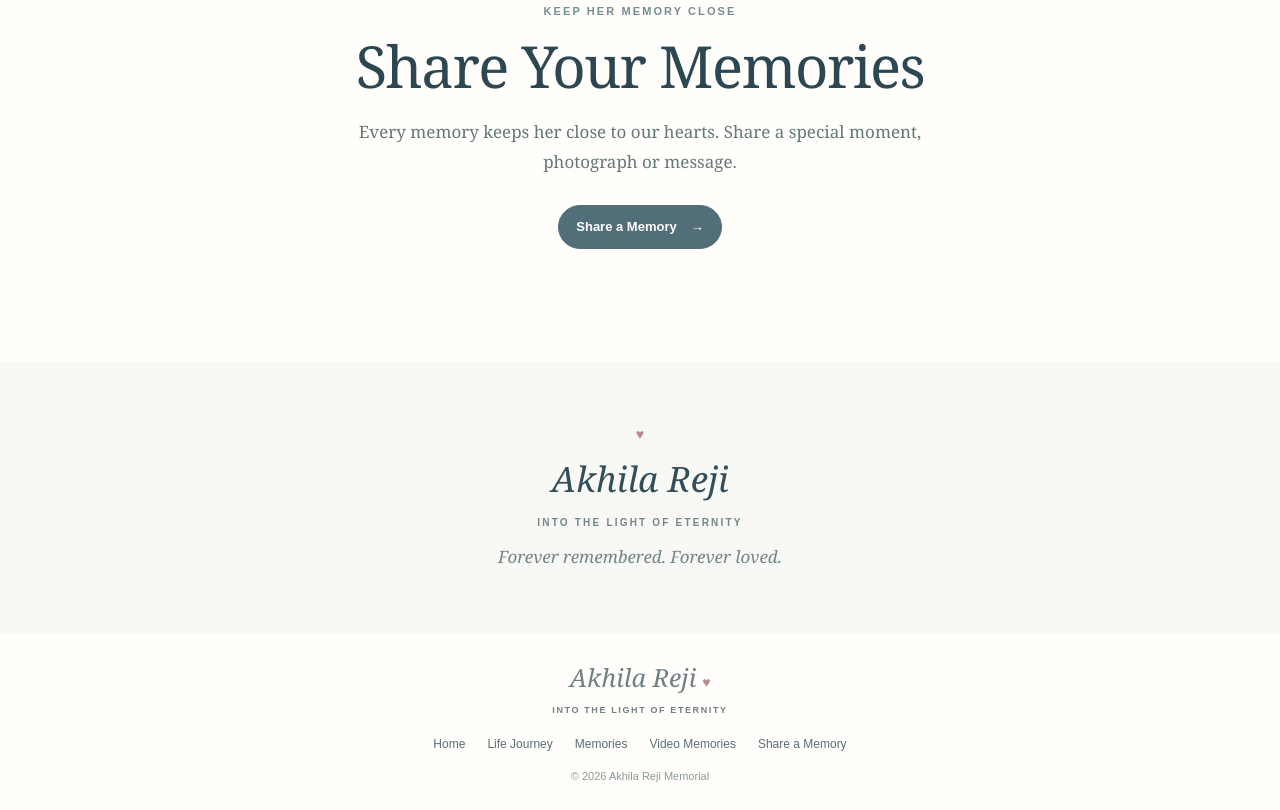
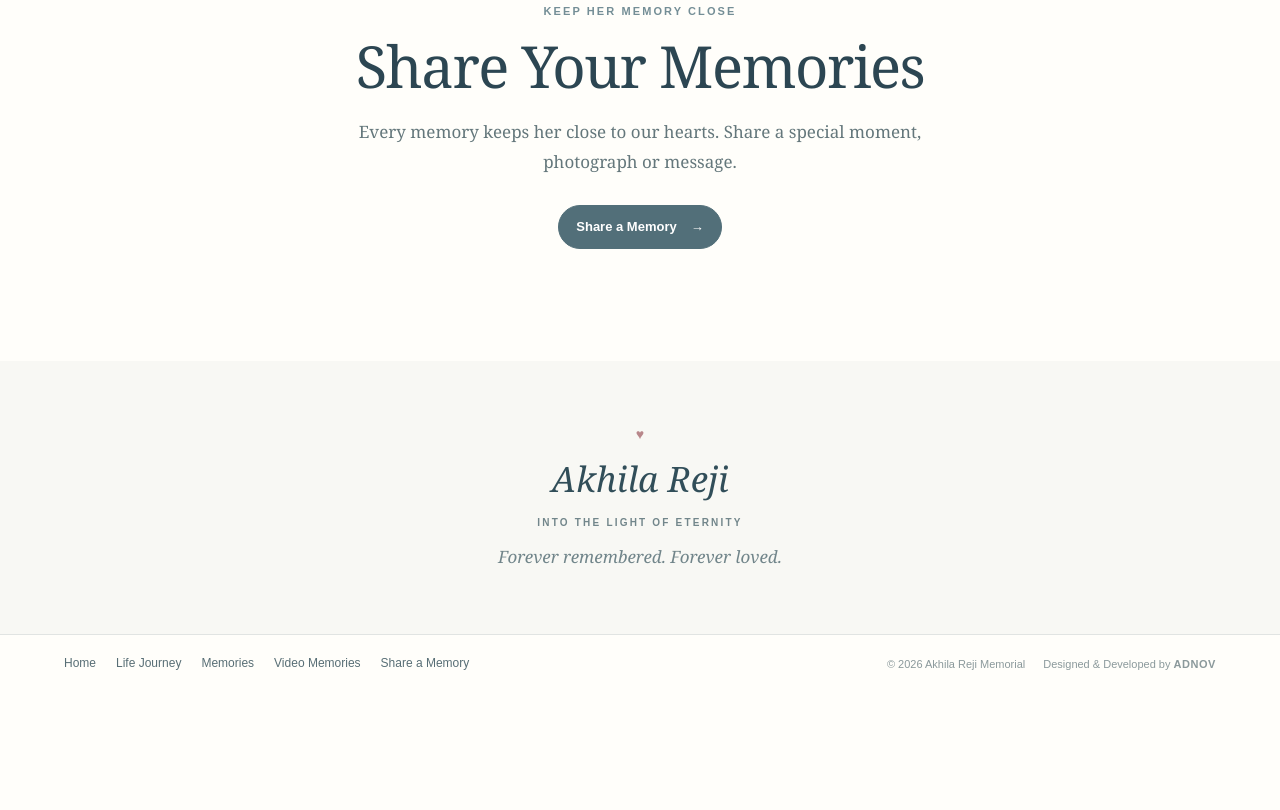
Before and after one commit to dicaprio-aa/memorial-website, a plain HTML site: page index.html in a window 1280 px wide. Shown: the part 4714-5524 px from the top of the page. After the commit the page ends 5407 px from the top, so only its background shows below. Drawn offline with Linux system fonts and the light colour scheme.

Commit message:
Fix memorial homepage design

```diff
--- a/css/home.css
+++ b/css/home.css
@@ -216,12 +216,14 @@ body.home-page figure, body.home-page blockquote { margin: 0; }
 .closing-section h2 { margin: 8px 0 0; color: #314e59; font: italic 35px var(--home-serif); }
 .closing-section .hero-tagline { margin-top: 13px; }
 .closing-words { margin: 13px 0 0; color: #71858a; font: italic 17px var(--home-serif); }
-.home-footer { display: grid; justify-items: center; gap: 12px; padding: 30px 20px 25px; color: #718086; background: #fffefa; text-align: center; }
-.home-footer .home-brand { font-size: 25px; }
-.home-footer > p { margin: 0; font-size: 9px; font-weight: 600; letter-spacing: .18em; }
-.home-footer nav { display: flex; flex-wrap: wrap; justify-content: center; gap: 10px 22px; margin-top: 5px; }
-.home-footer nav a { color: #586e75; font-size: 12px; }
-.home-footer small { color: #8b999b; font-size: 11px; }
+.home-footer { display: flex; align-items: center; justify-content: space-between; gap: 18px 28px; padding: 19px clamp(20px, 5vw, 76px); border-top: 1px solid var(--home-line); color: #718086; background: #fffefa; }
+.home-footer nav { display: flex; flex-wrap: wrap; justify-content: flex-start; gap: 8px 20px; }
+.home-footer nav a { color: #586e75; font-size: 12px; transition: color .2s ease; }
+.home-footer nav a:hover { color: #9b7275; }
+.footer-meta { display: flex; flex-wrap: wrap; align-items: center; justify-content: flex-end; gap: 6px 18px; }
+.home-footer small, .footer-credit { color: #8b999b; font-size: 11px; }
+.footer-credit a { color: #728a91; font-weight: 600; letter-spacing: .05em; }
+.footer-credit a:hover { color: #9b7275; }
 
 @media (max-width: 900px) {
     .home-hero { grid-template-columns: minmax(0, 1fr) minmax(270px, .8fr); gap: 34px; padding-inline: clamp(28px, 7vw, 72px); }
@@ -304,6 +306,9 @@ body.home-page figure, body.home-page blockquote { margin: 0; }
     .quote-section { padding-block: 76px; }
     .additional-quote { font-size: 16px; }
     .share-section { padding-block: 80px 82px; }
+    .home-footer { flex-direction: column; justify-content: center; gap: 12px; padding: 22px 18px; text-align: center; }
+    .home-footer nav { justify-content: center; gap: 8px 16px; }
+    .footer-meta { justify-content: center; gap: 4px 12px; }
 }
 
 @media (max-width: 420px) {
--- a/index.html
+++ b/index.html
@@ -153,12 +153,13 @@
     </main>
 
     <footer class="home-footer">
-        <a class="home-brand" href="index.html">Akhila Reji<span aria-hidden="true">♥</span></a>
-        <p>INTO THE LIGHT OF ETERNITY</p>
         <nav aria-label="Footer navigation">
             <a href="index.html">Home</a><a href="about.html">Life Journey</a><a href="gallery.html">Memories</a><a href="videos.html">Video Memories</a><a href="share.html">Share a Memory</a>
         </nav>
-        <small>© 2026 Akhila Reji Memorial</small>
+        <div class="footer-meta">
+            <small>© 2026 Akhila Reji Memorial</small>
+            <span class="footer-credit">Designed &amp; Developed by <a href="https://adnov.in" target="_blank" rel="noopener noreferrer">ADNOV</a></span>
+        </div>
     </footer>
     <script src="js/home.js" defer></script>
     <script src="js/butterflies.js" defer></script>
```
